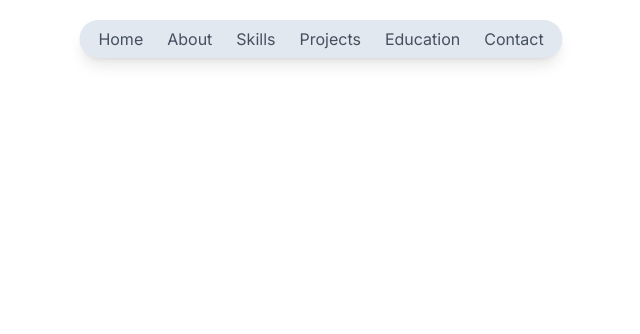
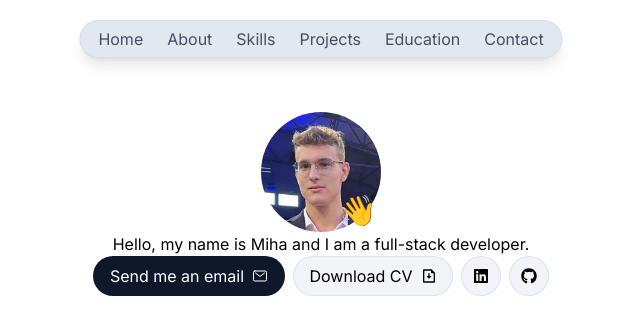
Before and after one commit to MhcVintar/portfolio, a Next.js app: page / in a window 1280 px wide. Shown: the top 334 px of the page, without its empty margins (319-959 px from the left). Built offline with nearby package versions, Linux system fonts and the light colour scheme.

Commit message:
implemented some of the main buttons

```diff
--- a/package.json
+++ b/package.json
@@ -12,7 +12,8 @@
     "framer-motion": "^11.0.3",
     "next": "14.1.0",
     "react": "^18",
-    "react-dom": "^18"
+    "react-dom": "^18",
+    "react-icons": "^5.0.1"
   },
   "devDependencies": {
     "@types/node": "^20",
--- a/src/app/page.tsx
+++ b/src/app/page.tsx
@@ -1,3 +1,11 @@
-export default function Home() {
-  return <main></main>;
+import About from "@/components/about";
+import Home from "@/components/home";
+
+export default function HomePage() {
+  return (
+    <main className="flex flex-col items-center pt-28">
+      <Home />
+      {/* <About /> */}
+    </main>
+  );
 }
--- /dev/null
+++ b/src/components/about.tsx
@@ -0,0 +1,22 @@
+import SectionHeading from "./section-heading";
+
+export default function About() {
+  return (
+    <>
+      <SectionHeading>About me</SectionHeading>
+      <p>
+        Lorem ipsum dolor sit amet, officia excepteur ex fugiat reprehenderit
+        enim labore culpa sint ad nisi Lorem pariatur mollit ex esse
+        exercitation amet. Nisi anim cupidatat excepteur officia. Reprehenderit
+        nostrud nostrud ipsum Lorem est aliquip amet voluptate voluptate dolor
+        minim nulla est proident. Nostrud officia pariatur ut officia. Sit irure
+        elit esse ea nulla sunt ex occaecat reprehenderit commodo officia dolor
+        Lorem duis laboris cupidatat officia voluptate. Culpa proident
+        adipisicing id nulla nisi laboris ex in Lorem sunt duis officia eiusmod.
+        Aliqua reprehenderit commodo ex non excepteur duis sunt velit enim.
+        Voluptate laboris sint cupidatat ullamco ut ea consectetur et est culpa
+        et culpa duis.
+      </p>
+    </>
+  );
+}
--- a/src/components/header.tsx
+++ b/src/components/header.tsx
@@ -33,8 +33,8 @@ const links = [
 export default function Header() {
   return (
     <motion.header
-      className="fixed top-5 left-1/2 -translate-x-1/2 bg-slate-200 rounded-full shadow-lg border border-slate-200 border-opacity-50"
-      initial={{ x: "-50%", y: -100, opacity: 0.25 }}
+      className="fixed top-5 left-1/2 -translate-x-1/2 bg-slate-200 rounded-full shadow-lg border border-slate-300 border-opacity-50"
+      initial={{ x: "-50%", y: -100, opacity: 0 }}
       animate={{ x: "-50%", y: 0, opacity: 1 }}
     >
       <nav>
--- /dev/null
+++ b/src/components/home.tsx
@@ -0,0 +1,79 @@
+"use client";
+
+import picture from "@public/portrait.jpg";
+import Image from "next/image";
+import Link from "next/link";
+import { useState } from "react";
+import { FaGithub, FaLinkedin } from "react-icons/fa";
+import { IoMailOpenOutline, IoMailOutline } from "react-icons/io5";
+import { RiFileDownloadLine } from "react-icons/ri";
+import { motion } from "framer-motion";
+
+export default function Home() {
+  const [isHovered, setIsHovered] = useState(false);
+
+  return (
+    <div className="flex flex-col items-center">
+      <div className="relative">
+        <Image
+          src={picture}
+          alt="Miha portrait"
+          height="120"
+          width="120"
+          quality={95}
+          className="rounded-full"
+        />
+        <span className="absolute right-1 bottom-1 text-3xl">👋</span>
+      </div>
+      <h1>Hello, my name is Miha and I am a full-stack developer.</h1>
+      <motion.ul
+        className="flex gap-x-2"
+        initial={{ y: 100, opacity: 0 }}
+        animate={{ y: 0, opacity: 1 }}
+      >
+        <li>
+          <Link
+            href="#contact"
+            onPointerEnter={() => setIsHovered(true)}
+            onPointerLeave={() => setIsHovered(false)}
+            className="bg-slate-900 text-white rounded-full flex justify-center items-center gap-x-2 h-10 w-48
+              hover:bg-slate-950 hover:scale-105 cursor-pointer transition"
+          >
+            Send me an email{" "}
+            {isHovered ? <IoMailOpenOutline /> : <IoMailOutline />}
+          </Link>
+        </li>
+        <li>
+          {/* TODO: add the CV into the public folder */}
+          <a
+            href="/CV.pdf"
+            download
+            className="bg-slate-100 border border-slate-300 border-opacity-50 rounded-full flex justify-center items-center gap-x-2 h-10 w-40
+              hover:scale-105 transition"
+          >
+            Download CV <RiFileDownloadLine />
+          </a>
+        </li>
+        <li>
+          {/* TODO: polish up linkedin profile, add the link to it */}
+          <a
+            href="https://linkedin.com"
+            className="bg-slate-100 border border-slate-300 border-opacity-50 rounded-full flex justify-center items-center h-10 w-10
+              hover:scale-105 transition"
+          >
+            <FaLinkedin />
+          </a>
+        </li>
+        <li>
+          <a
+            href="https://github.com/MhcVintar"
+            className="bg-slate-100 border border-slate-300 border-opacity-50 rounded-full flex justify-center items-center h-10 w-10
+              hover:scale-105 transition"
+          >
+            <FaGithub />
+          </a>
+        </li>
+      </motion.ul>
+    </div>
+  );
+}
--- /dev/null
+++ b/src/components/section-heading.tsx
@@ -0,0 +1,9 @@
+import { ReactNode } from "react";
+
+type SectionHeadingProps = {
+  children: ReactNode;
+};
+
+export default function SectionHeading({ children }: SectionHeadingProps) {
+  return <h2 className="capitalize">{children}</h2>;
+}
```
Also changed, not shown: public/portrait.jpg (added), src/components/section-divider.tsx (added), src/components/skills.tsx (added), 1 other file (tests, documents, lock files or other folders).
